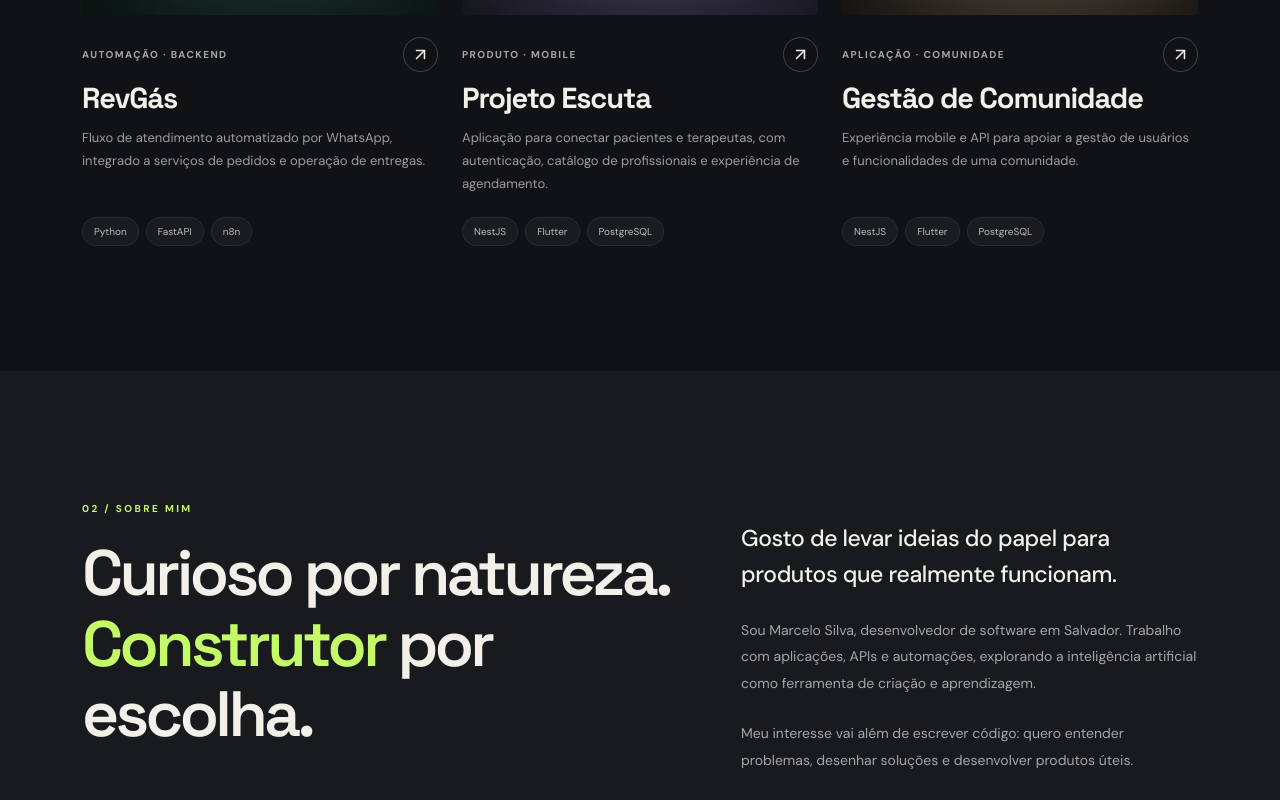
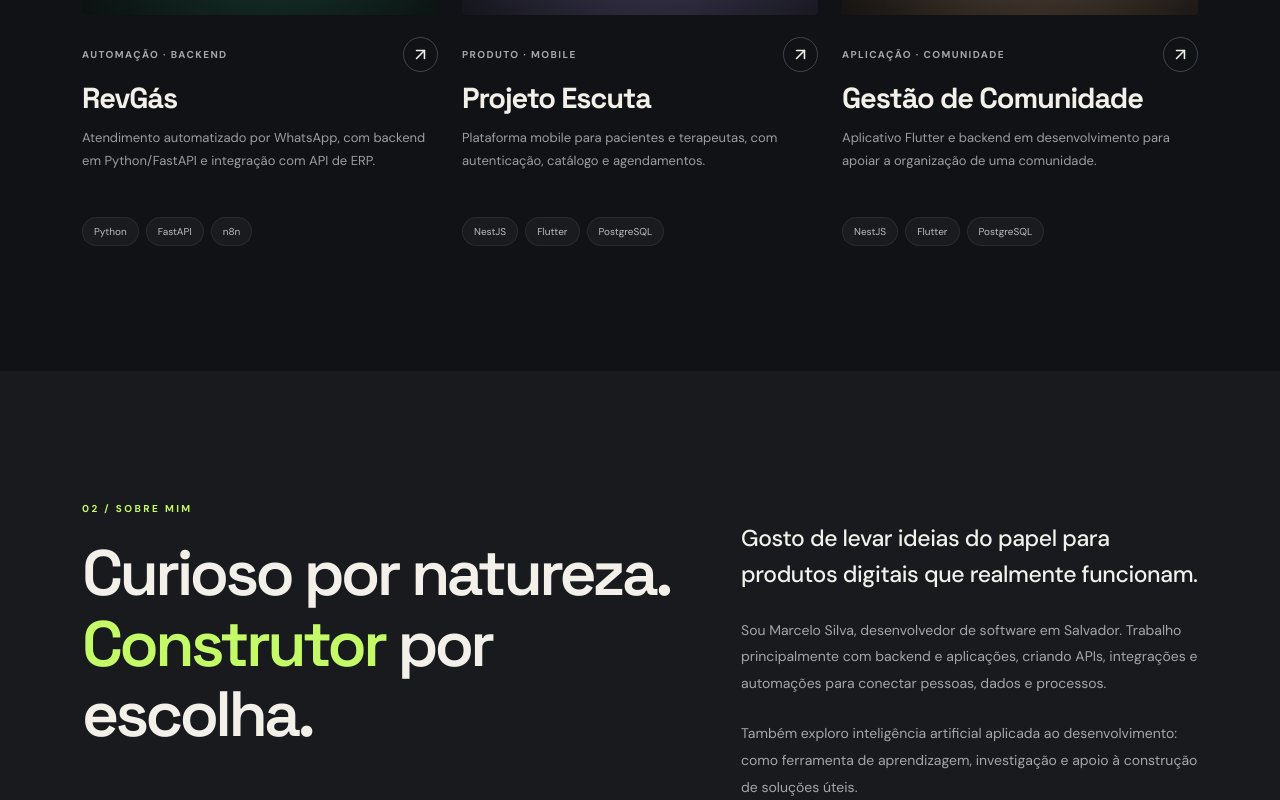
Before and after one commit to McLo1/portfolio-ai, a React (Vite) app: page / in a window 1280 px wide. Shown: the part 1380-2180 px from the top of the page. Built offline with nearby package versions, Linux system fonts and the light colour scheme.

Commit message:
feat: personalize professional profile and project descriptions

```diff
--- a/src/data.js
+++ b/src/data.js
@@ -2,11 +2,11 @@
 // Não publique links, capturas ou detalhes de clientes sem autorização.
 export const profile = {
   name: 'Marcelo Silva',
-  role: 'Desenvolvedor de Software',
+  role: 'Desenvolvedor Backend e de Aplicações',
   location: 'Salvador, Bahia · Brasil',
-  headline: 'Construindo software que resolve problemas reais.',
-  description: 'Desenvolvo aplicações, integrações e automações com foco em transformar ideias em produtos funcionais. Aprendo construindo e uso IA para acelerar cada etapa do processo.',
-  github: '', // adicionar URL pública real
+  headline: 'Construindo produtos digitais que resolvem problemas reais.',
+  description: 'Desenvolvo backends, aplicações, APIs, integrações e automações para transformar ideias em produtos digitais funcionais. Uso inteligência artificial aplicada ao desenvolvimento para explorar soluções, aprender e acelerar cada etapa do processo.',
+  github: 'https://github.com/McLo1',
   linkedin: '', // adicionar URL pública real
   email: '' // adicionar e-mail profissional
 }
@@ -18,9 +18,9 @@ export const projects = [
     category: 'AUTOMAÇÃO · BACKEND',
     title: 'RevGás',
     subtitle: 'Atendimento e operações conectados.',
-    summary: 'Fluxo de atendimento automatizado por WhatsApp, integrado a serviços de pedidos e operação de entregas.',
+    summary: 'Atendimento automatizado por WhatsApp, com backend em Python/FastAPI e integração com API de ERP.',
     challenge: 'Conectar atendimento, coleta estruturada de informações e processos operacionais em uma experiência mais simples.',
-    solution: 'Arquitetura com API, orquestração de fluxos e aplicativo de apoio aos entregadores. Projeto em desenvolvimento e validação.',
+    solution: 'Backend em Python/FastAPI integrado à API de ERP, com fluxos orquestrados no n8n e execução com Docker. Um aplicativo Flutter para entregadores está em desenvolvimento; o projeto segue em desenvolvimento e validação.',
     stack: ['Python', 'FastAPI', 'n8n', 'Docker', 'Flutter'],
     status: 'Em desenvolvimento',
     accent: 'lime',
@@ -32,10 +32,10 @@ export const projects = [
     category: 'PRODUTO · MOBILE',
     title: 'Projeto Escuta',
     subtitle: 'Conexões que aproximam pessoas.',
-    summary: 'Aplicação para conectar pacientes e terapeutas, com autenticação, catálogo de profissionais e experiência de agendamento.',
+    summary: 'Plataforma mobile para pacientes e terapeutas, com autenticação, catálogo e agendamentos.',
     challenge: 'Organizar uma jornada acessível para descobrir profissionais e gerenciar sessões.',
-    solution: 'Backend modular e cliente Flutter, com funcionalidades implementadas e testes em evolução.',
-    stack: ['NestJS', 'Flutter', 'PostgreSQL', 'JWT'],
+    solution: 'Plataforma construída com Flutter, NestJS, PostgreSQL e Prisma. A autenticação, o catálogo e os agendamentos fazem parte da solução; a integração de videochamadas com LiveKit foi validada em testes. Não há confirmação de pagamentos reais implementados.',
+    stack: ['NestJS', 'Flutter', 'PostgreSQL', 'Prisma', 'LiveKit'],
     status: 'Em desenvolvimento',
     accent: 'violet',
     repo: '', demo: '',
@@ -46,9 +46,9 @@ export const projects = [
     category: 'APLICAÇÃO · COMUNIDADE',
     title: 'Gestão de Comunidade',
     subtitle: 'Tecnologia para reunir e organizar.',
-    summary: 'Experiência mobile e API para apoiar a gestão de usuários e funcionalidades de uma comunidade.',
+    summary: 'Aplicativo Flutter e backend em desenvolvimento para apoiar a organização de uma comunidade.',
     challenge: 'Criar uma base de produto com autenticação e organização de informações.',
-    solution: 'Estrutura de API em NestJS e aplicativo Flutter, desenvolvidos por etapas.',
+    solution: 'Aplicativo Flutter e desenvolvimento de backend com autenticação e funcionalidades de organização de comunidade, construídos por etapas. O produto ainda não está concluído.',
     stack: ['NestJS', 'Flutter', 'PostgreSQL', 'Docker'],
     status: 'Em desenvolvimento',
     accent: 'orange',
```
Also changed, not shown: src/main.jsx (+3 -3 lines).
